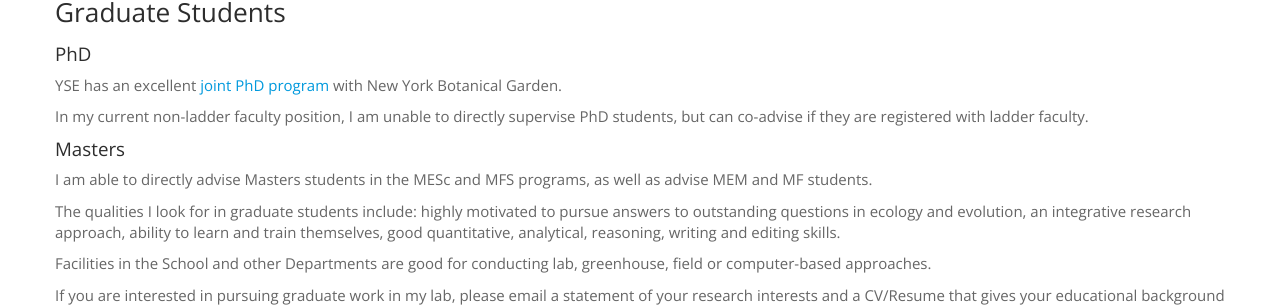
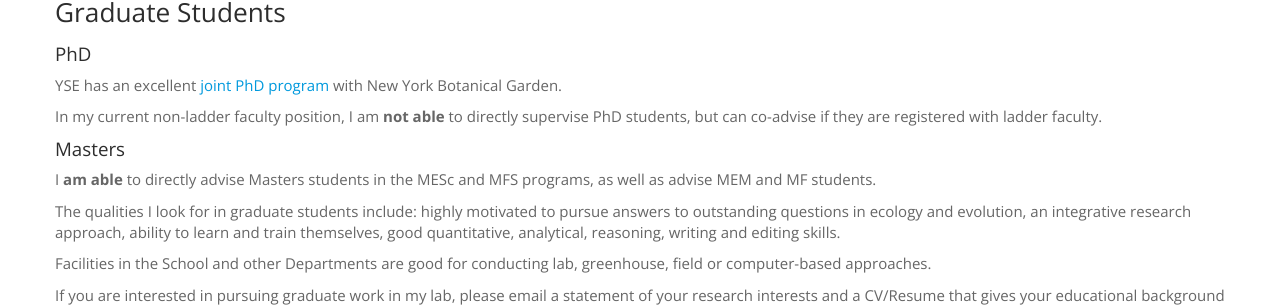
Before and after one commit to saq/saq.github.io, a Jekyll site: the page built from lab-openings.md, in a window 1280 px wide and 900 px high. Shown: the part 311-618 px from the top of the window. Built offline with Jekyll 4.4.1, drawn with Linux system fonts in a browser that asks for light colours.

Commit message:
Update lab-openings.md

```diff
--- a/lab-openings.md
+++ b/lab-openings.md
@@ -23,11 +23,11 @@ If you are interested in developing a grant proposal, either for NSF or another
 
 YSE has an excellent [joint PhD program](https://environment.yale.edu/doctoral/degrees/joint-nybg/) with New York Botanical Garden.
 
-In my current non-ladder faculty position, I am unable to directly supervise PhD students, but can co-advise if they are registered with ladder faculty.
+In my current non-ladder faculty position, I am **not able** to directly supervise PhD students, but can co-advise if they are registered with ladder faculty.
 
 #### Masters
 
-I am able to directly advise Masters students in the MESc and MFS programs, as well as advise MEM and MF students.
+I **am able** to directly advise Masters students in the MESc and MFS programs, as well as advise MEM and MF students.
 
 The qualities I look for in graduate students include: highly motivated to pursue answers to outstanding questions in ecology and evolution, an integrative research approach, ability to learn and train themselves, good quantitative, analytical, reasoning, writing and editing skills.
 
```
